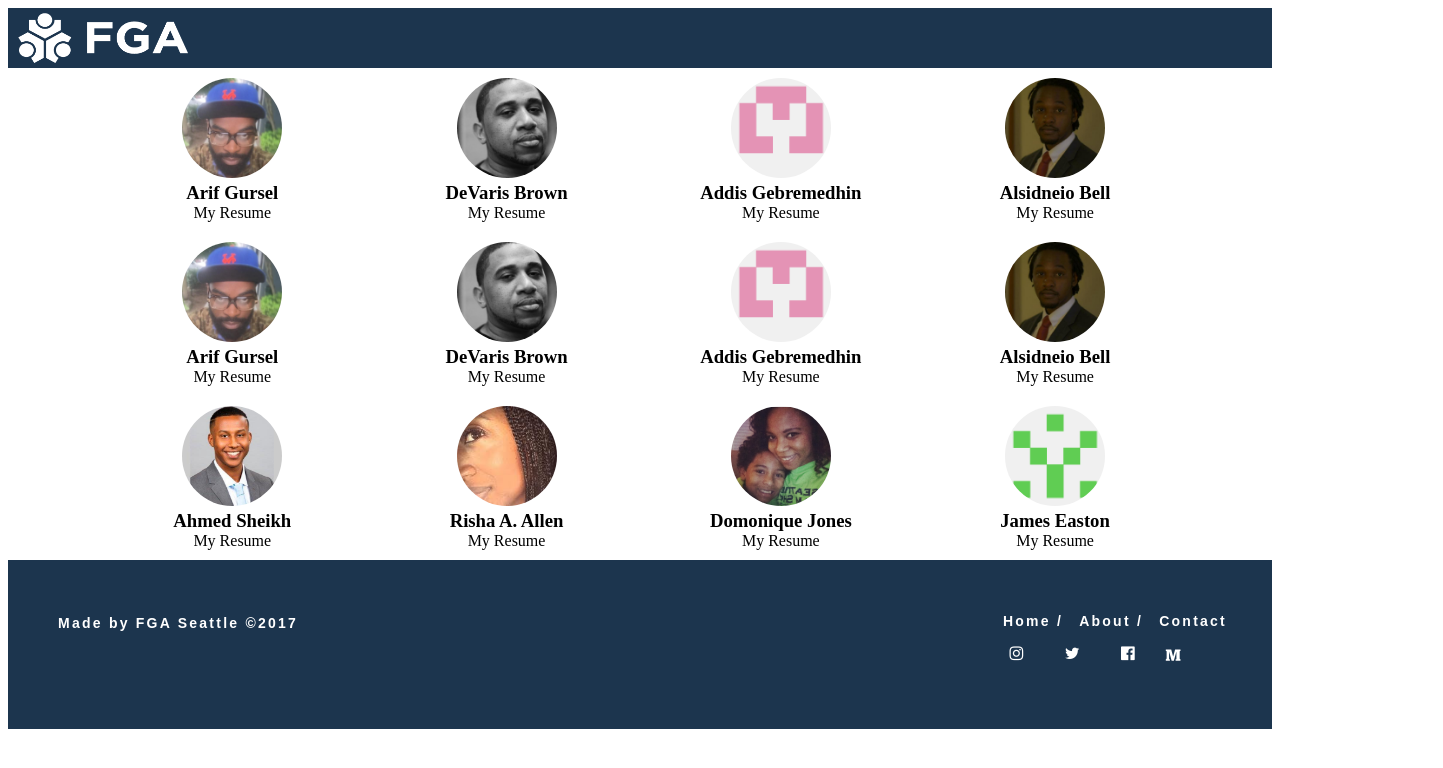
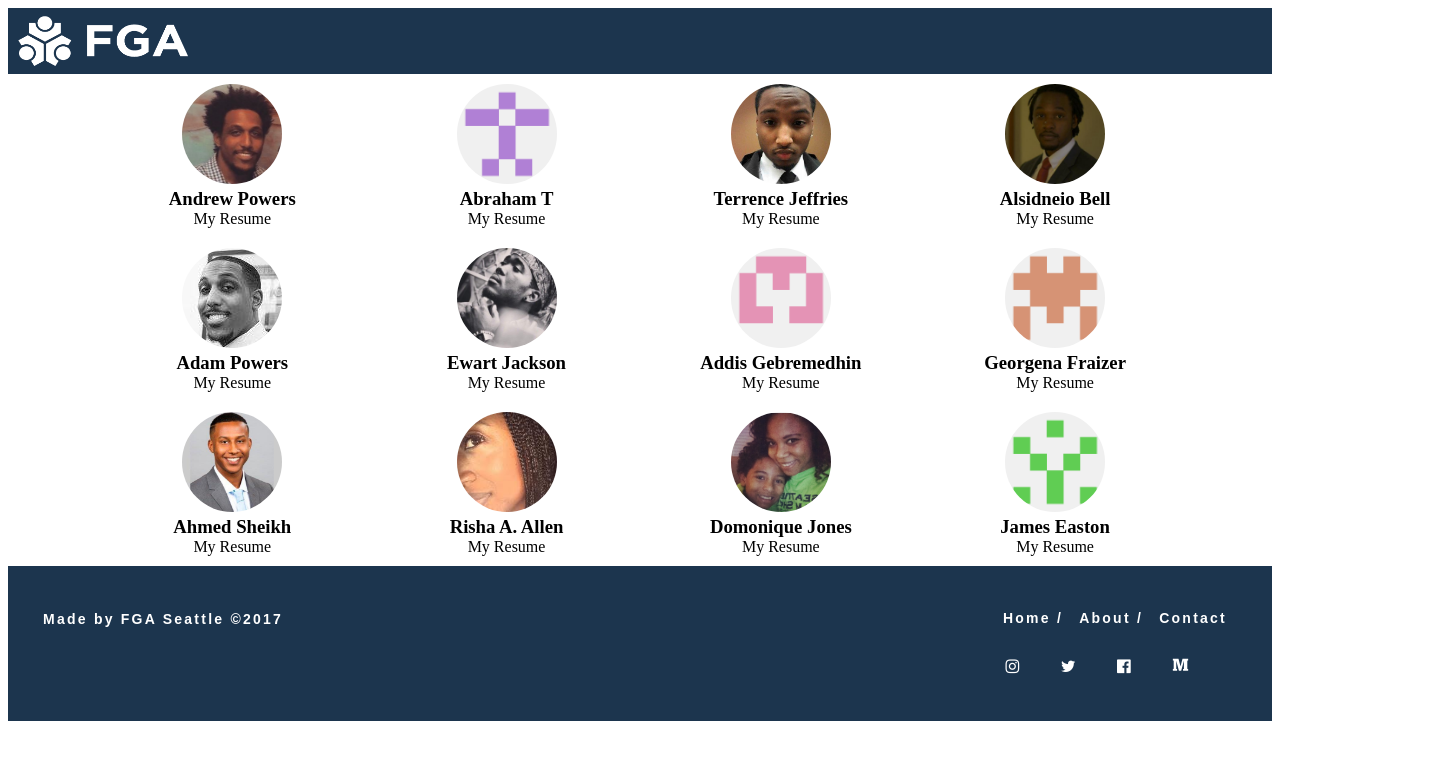
Before and after one commit to floodgateacademy/web-00-directory, a plain HTML site: page index.html in a window 1280 px wide. Shown: the whole page, 1443 px wide, since content can reach past the window. Drawn offline with Linux system fonts and the light colour scheme.

Commit message:
adding some features

```diff
--- a/css/stylesheet.css
+++ b/css/stylesheet.css
@@ -12,7 +12,7 @@ background-color: #1C354E;
 height:50px;
 width:170px;
 float: left;
-margin:5px 0px;
+margin:8px 0px;
 margin-left: 10px;
 }
 .parent-container{
@@ -72,19 +72,24 @@ html, body {
   font-size: 14px;
   font-weight: 600;
   color: #FFF;
-  /*position: relative;*/
-  /*top: 100px;*/
-  /*right: 8px;*/
   margin-left: auto;
   margin-right: auto;
   height: 155px;
   width: 100%;
   background-color: #1C354E;
 }
+.liner{
+  padding-top: 35px;
+}
 .seattle {
-  position: relative;
+  float:left;
   top: 41px;
-  left: 50px;
+  /*left: 50px;*/
+  margin-top: 0;
+}
+#copyright{
+  margin-top: 10px;
+  margin-left: 35px;
 }
 .menu-item {
   display: inline;
@@ -94,6 +99,10 @@ html, body {
 .menu-item a{
   color: #FFF;
   text-decoration: none;
+}
+
+div.social-icons{
+  margin-right: 83px;
 }
 .bottom-nav {
   float: right;
@@ -111,32 +120,17 @@ html, body {
   display: inline-block;
   padding-left: 33px;
   font-size: 15px;
+  fill: #FFF;
 }
 .social-icons {
   float: right;
-  /*padding-right: 82px;*/
-  position: relative;
-  left: 171px;
+  padding-right:0;
+  /*left: 171px;*/
 }
 .social-icons ul {
   list-style-type: none;
-
 }
-
 .social-icons a{
   color: #FFF;
-}
-.social-svg {
-  display: inline;
-  position: relative;
-  left: 22px;
-  top: 4px;
   fill:#FFF;
 }
-/*html {
-    position: relative;
-    min-height: 100%;
-}*/
-/*body {*/
-    /*margin: 0 0 550px; /* bottom = footer height */*/
-/*}*/
--- a/index.html
+++ b/index.html
@@ -23,14 +23,41 @@
         <div class="rowSection"><!-- THIS CLASS HOLDS A ROW OF 4 PROFILES-->
 
           <div class="circles"><!-- THIS CLSS HOUSES EACH SPECIFIC PROFILE-->
-            <a href=""><img src="images/arif.jpg" alt="arif"></a>
-            <h3>Arif Gursel</h3>
+            <a href=""><img src="images/andrew.png" alt="andrew"></a>
+            <h3>Andrew Powers</h3>
             <p>My Resume</p>
           </div>
 
           <div class="circles">
-            <a href=""><img src="images/devaris.jpg" alt="devaris"></a>
-            <h3>DeVaris Brown</h3>
+            <a href=""><img src="images/abraham.png" alt="abraham"></a>
+            <h3>Abraham T</h3>
+            <p>My Resume</p>
+          </div>
+
+          <div class="circles">
+            <a href=""><img src="images/terrence.jpg" alt=addis/></a>
+            <h3>Terrence Jeffries</h3>
+            <p>My Resume</p>
+          </div>
+
+          <div class="circles">
+            <a href=""><img src="images/alsidneio.jpg" onmouseover="this.src='images/video.png'" onmouseout="src='images/alsidneio.jpg'" alt="alsidneio"></a>
+            <h3>Alsidneio Bell</h3>
+            <p>My Resume</p>
+          </div>
+        </div>
+
+        <div class="rowSection"><!-- THIS CLASS HOLDS A ROW OF 4 PROFILES-->
+          <div class="circles"><!-- THIS CLSS HOUSES EACH SPECIFIC PROFILE-->
+            <a href=""><img src="images/adam.jpg" alt="arif"></a>
+            <h3>Adam Powers</h3>
+            <p>My Resume</p>
+          </div>
+
+          <div class="circles">
+            <a href=""><img src="images/ewart.jpg" onmouseover="this.src='images/video.png'" onmouseout="src
+              ='images/ewart.jpg'"alt="devaris"></a>
+            <h3>Ewart Jackson</h3>
             <p>My Resume</p>
           </div>
 
@@ -41,34 +68,8 @@
           </div>
 
           <div class="circles">
-            <a href=""><img src="images/alsidneio.jpg" alt="alsidneio"></a>
-            <h3>Alsidneio Bell</h3>
-            <p>My Resume</p>
-          </div>
-        </div>
-
-        <div class="rowSection"><!-- THIS CLASS HOLDS A ROW OF 4 PROFILES-->
-          <div class="circles"><!-- THIS CLSS HOUSES EACH SPECIFIC PROFILE-->
-            <a href=""><img src="images/arif.jpg" alt="arif"></a>
-            <h3>Arif Gursel</h3>
-            <p>My Resume</p>
-          </div>
-
-          <div class="circles">
-            <a href=""><img src="images/devaris.jpg" alt="devaris"></a>
-            <h3>DeVaris Brown</h3>
-            <p>My Resume</p>
-          </div>
-
-          <div class="circles">
-            <a href=""><img src="images/addis.png" alt=addis/></a>
-            <h3>Addis Gebremedhin</h3>
-            <p>My Resume</p>
-          </div>
-
-          <div class="circles">
-            <a href=""><img src="images/alsidneio.jpg" alt="alsidneio"></a>
-            <h3>Alsidneio Bell</h3>
+            <a href=""><img src="images/georgena.png" alt="alsidneio"></a>
+            <h3>Georgena Fraizer</h3>
             <p>My Resume</p>
           </div>
         </div>
@@ -104,8 +105,11 @@
 <!---------------------------------------------END of MAIN Section beggining of footer-------------------->
 
     <div class="footer">
-      <p id="copyright" class="seattle">Made by FGA Seattle &copy;2017</p>
-      <div class="clearfix">
+      <div class="clearfix"></div>
+      <div class="liner">
+        <div class="seattle">
+          <p id="copyright">Made by FGA Seattle &copy;2017</p>
+        </div>
         <div class="bottom-nav">
           <ul>
             <li class="menu-item"><a href="http://floodgateacademy.com/">Home /</a></li>
@@ -117,17 +121,17 @@
 
       <div class="social-icons clearfix">
         <ul>
-          <a href="https://www.instagram.com/wearefga/"><li class="social-item"><i style="font-size:16px" class="fa">&#xf16d;</i></li></a>
+          <li class="social-item"><a href="https://www.instagram.com/wearefga/"><i style="font-size:16px" class="fa">&#xf16d;</i></a></li>
           <li class="social-item"><a href="https://twitter.com/wearefga"><i style="font-size:16px" class="fa">&#xf099;</i></a></li>
           <li class="social-item"><a href="https://www.facebook.com/floodgateacademy"> <i style="font-size:16px" class="fa">&#xf230;</i> </a></li>
-          <li class="social-svg">
-          <svg version="1.1" id="Medium" xmlns="http://www.w3.org/2000/svg" xmlns:xlink="http://www.w3.org/1999/xlink" x="0px" y="0px"
-          viewBox="0 0 20 20" enable-background="new 0 0 20 20" xml:space="preserve" width="3.5%">
+          <li class="social-item"><a href="https://medium.com/floodgate-academy">
+          <svg version="1.1" id="Medium" xmlns="http://www.w3.org/2000/svg" xmlns:xlink="http://www.w3.org/1999/xlink" x="0px" y="10px"
+          viewBox="0 0 20 17" enable-background="new 0 0 20 10" xml:space="preserve" width="17px" height="17px">
           <path d="M18.7502384,5C18.7502384,5,18,5,18,5.7501426s0,8.5002785,0,8.5002785S18,15,18.7502384,15H19v2h-6v-2h1V5.6999512
           h-0.0999756L10.8354492,17H8.1365967L5.0999761,5.6999512H5.0000005V15h1v2h-5v-2h0.2497627c0,0,0.7502373,0,0.7502373-0.7501431
           c0-0.7501421,0-8.5002775,0-8.5002775S2.0000005,5,1.2497631,5H1.0000005V3h6.6340332l2.3269038,8.6591797h0.0766602L12.3859863,3
-          H19v2H18.7502384z"/>
-          </svg>
+          H19v2H18.7502384z"/><
+        </svg></a>
           </li>
         </ul>
       </div>
```
Also changed, not shown: images/abraham.png (added), images/adam.jpg (added), images/andrew.PNG (added), images/ewart.jpg (added), images/georgena.png (added), images/terrence.jpg (added), images/video.png (added), 1 other file.
